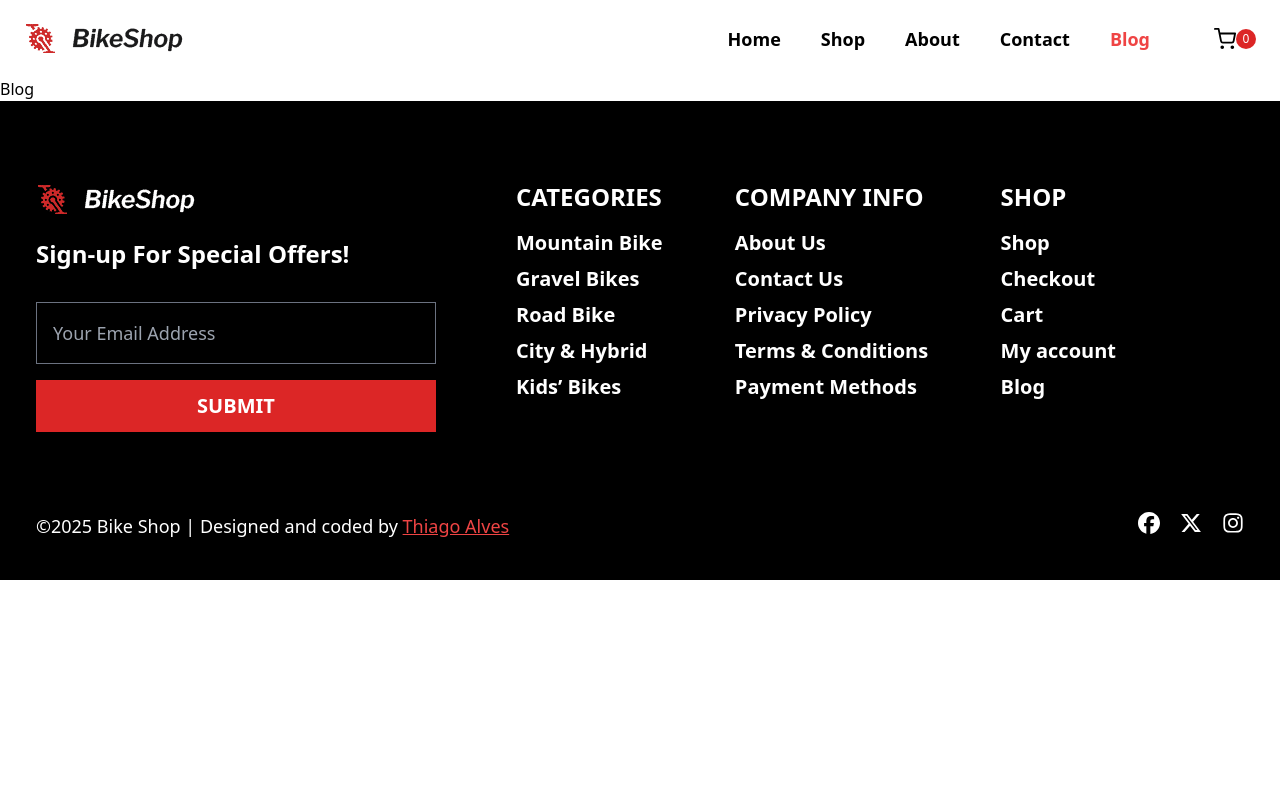
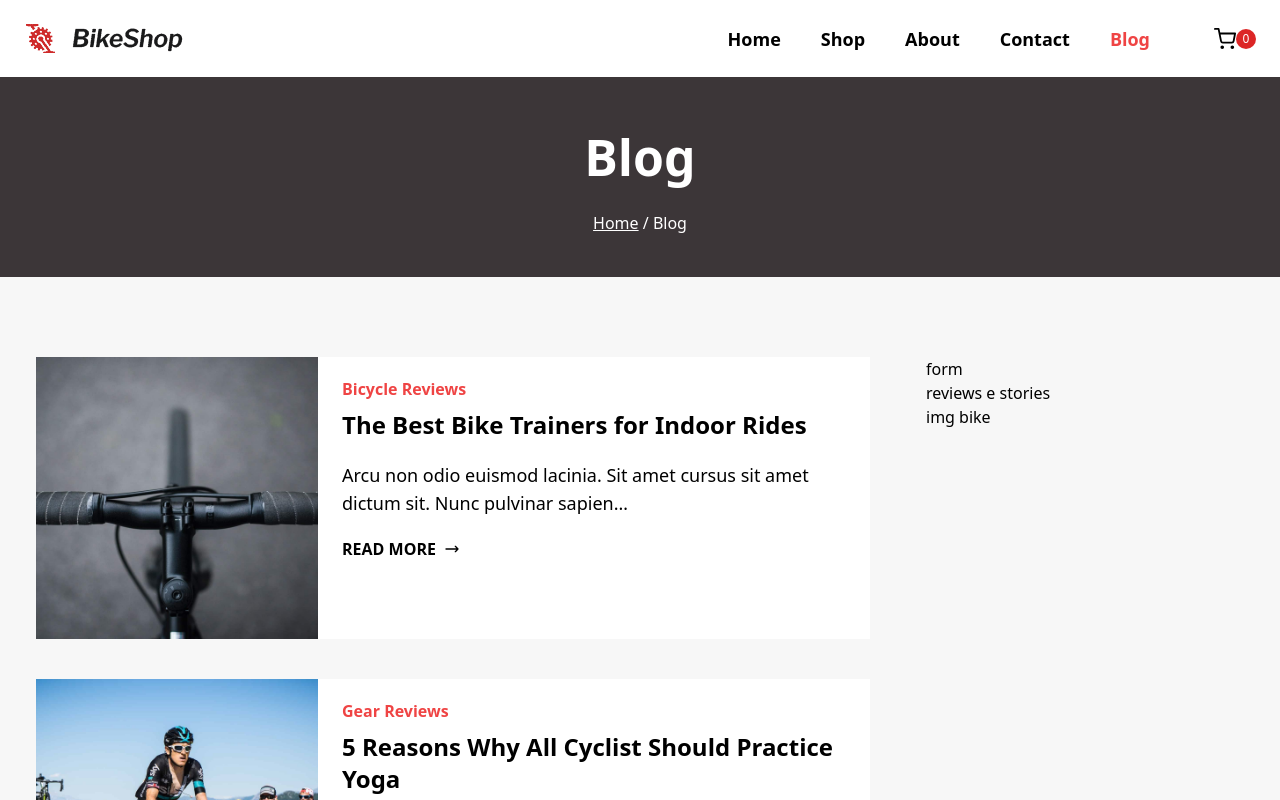
Before and after one commit to Thiago87dev/BikeShop, a Next.js app: page /blog in a window 1280 px wide. Shown: the top 800 px of the page. Built offline with nearby package versions, Linux system fonts and the light colour scheme.

Commit message:
:sparkles: feat: page blog - part 1

```diff
--- a/src/app/blog/page.tsx
+++ b/src/app/blog/page.tsx
@@ -1,7 +1,10 @@
+import BlogMain from "@/components/blog/BlogMain"
 
 const Blog = () => {
   return (
-    <div>Blog</div>
+    <div>
+      <BlogMain/>
+    </div>
   )
 }
 
--- /dev/null
+++ b/src/components/blog/BlogMain.tsx
@@ -0,0 +1,14 @@
+import React from 'react'
+import StripBlog from './StripBlog'
+import ContentBlog from './ContentBlog'
+
+const BlogMain = () => {
+  return (
+    <div>
+        <StripBlog/>
+        <ContentBlog/>
+    </div>
+  )
+}
+
+export default BlogMain
--- /dev/null
+++ b/src/components/blog/CardPost.tsx
@@ -0,0 +1,49 @@
+import Image from "next/image";
+import Link from "next/link";
+import { HiOutlineArrowNarrowRight } from "react-icons/hi";
+
+interface CardPostProps {
+  secondaryCategory: string;
+  title: string;
+  img: string;
+}
+
+const CardPost = ({ secondaryCategory, title, img }: CardPostProps) => {
+  return (
+    <div>
+      <div className="flex bg-white">
+        <Link href={"#"}>
+          <div className="w-[282px] h-[282px] overflow-hidden relative cursor-pointer">
+            <Image alt="post blog" src={img} layout="fill" objectFit="cover" />
+          </div>
+        </Link>
+        <div className="px-6 py-5 max-w-[552px]">
+          <div className="flex flex-col gap-5">
+            <div className="flex flex-col gap-2">
+              <Link href={"#"} className="w-fit">
+                <h3 className="text-red-500 font-bold">{secondaryCategory}</h3>
+              </Link>
+              <Link href={"#"} className="w-fit">
+                <h2 className="font-bold text-2xl">{title}</h2>
+              </Link>
+            </div>
+            <p className="text-lg">
+              Arcu non odio euismod lacinia. Sit amet cursus sit amet dictum
+              sit. Nunc pulvinar sapien…
+            </p>
+            <div>
+              <Link className="flex gap-2 items-center w-fit" href={"#"}>
+                <p className="uppercase font-bold">Read more</p>
+                <div>
+                  <HiOutlineArrowNarrowRight />
+                </div>
+              </Link>
+            </div>
+          </div>
+        </div>
+      </div>
+    </div>
+  );
+};
+
+export default CardPost;
--- /dev/null
+++ b/src/components/blog/ContentBlog.tsx
@@ -0,0 +1,52 @@
+"use client";
+import { PostProp } from "@/types";
+import { useEffect, useState } from "react";
+import CardPost from "./CardPost";
+
+const ContentBlog = () => {
+  const [postData, setPostData] = useState<PostProp[]>([]);
+
+  useEffect(() => {
+    const fetchData = async () => {
+      try {
+        const response = await fetch("/data/blogPosts.json");
+        const data = await response.json();
+        setPostData(data);
+      } catch (error) {
+        console.log(error);
+      }
+    };
+    fetchData();
+  }, []);
+
+  return (
+    <div className="flex justify-center bg-[#f7f7f7]">
+      <div className="flex gap-14 w-full max-w-[1240px] px-4 py-20">
+        <div>
+          <div>
+            <div className="flex flex-col gap-10">
+              {postData.map((item) => (
+                <div key={item.id}>
+                  <CardPost
+                    img={item.img}
+                    secondaryCategory={item.secondaryCategory}
+                    title={item.title}
+                  />
+                </div>
+              ))}
+            </div>
+          </div>
+        </div>
+        <div>
+          <div>
+            <div>form</div>
+            <div>reviews e stories</div>
+            <div>img bike</div>
+          </div>
+        </div>
+      </div>
+    </div>
+  );
+};
+
+export default ContentBlog;
--- /dev/null
+++ b/src/components/blog/StripBlog.tsx
@@ -0,0 +1,21 @@
+import Link from "next/link";
+
+const StripBlog = () => {
+  return (
+    <div>
+      <div className="bg-[#3c3638]">
+        <div className="flex flex-col items-center justify-center gap-4 h-[200px] text-white">
+          <h1 className="text-[50px] font-bold">Blog</h1>
+          <p>
+            <Link href={"/"}>
+              <span className="underline">Home</span>
+            </Link>{" "}
+            / Blog
+          </p>
+        </div>
+      </div>
+    </div>
+  );
+};
+
+export default StripBlog;
--- a/src/components/contact/canWeHelpYou/Modal.tsx
+++ b/src/components/contact/canWeHelpYou/Accordion.tsx
@@ -40,7 +40,7 @@ const Modal = () => {
   }
 
   return (
-    <div className={`transition-all duration-300 ease-in-out ${activeId ?"min-h-[580px]":"min-h-0"}`}>
+    <div className={`transition-all duration-300 ease-in-out ${activeId ?"min-h-[540px]":"min-h-0"}`}>
       {listModal.map((item) => (
         <div
           key={item.id}
--- a/src/components/contact/canWeHelpYou/CanWeHelpYou.tsx
+++ b/src/components/contact/canWeHelpYou/CanWeHelpYou.tsx
@@ -1,5 +1,5 @@
 import ContactForm from "./ContactForm";
-import Modal from "./Modal";
+import Modal from "./Accordion";
 
 const CanWeHelpYou = () => {
   return (
--- a/src/components/contact/ifYouNeed/IfYouNeed.tsx
+++ b/src/components/contact/ifYouNeed/IfYouNeed.tsx
@@ -1,6 +1,7 @@
 import { FaRegMap } from "react-icons/fa";
 import { MdOutlineMail } from "react-icons/md";
 import { IoCallOutline } from "react-icons/io5";
+import Link from "next/link";
 const IfYouNeed = () => {
   return (
     <div className="flex justify-center bg-[#fbfbfb] md:py-20">
@@ -9,9 +10,11 @@ const IfYouNeed = () => {
         <div className="absolute inset-0 bg-[#ae0808] opacity-90"></div>
           <div className="relative flex flex-col lg:flex-row justify-between items-center gap-5 lg:gap-0 sm:p-24 py-16 px-4">
             <h2 className="text-2xl sm:text-3xl lg:text-4xl text-center lg:text-left font-bold lg:w-[60%] capitalize">If you need more information please <span className="whitespace-nowrap">contact us</span></h2>
+            <Link href={'#'}>
             <button className="bg-red-600 text-white font-semibold uppercase block px-8 py-5 hover:bg-red-700 transition-colors duration-200 ">
               get in touch
             </button>
+            </Link>
           </div>
         </div>
         <div className="bg-white flex flex-col lg:flex-row gap-10 lg:gap-0 sm:px-20 py-10 justify-between px-4">
```
Also changed, not shown: exemples/floatingComponent/FirstComponent.tsx (deleted, +0 -9 lines), exemples/floatingComponent/FloatingComponent.tsx (deleted, +0 -9 lines), exemples/floatingComponent/SecondComponent.tsx (deleted, +0 -14 lines), exemples/floatingComponent/pageHome.tsx (deleted, +0 -15 lines).
